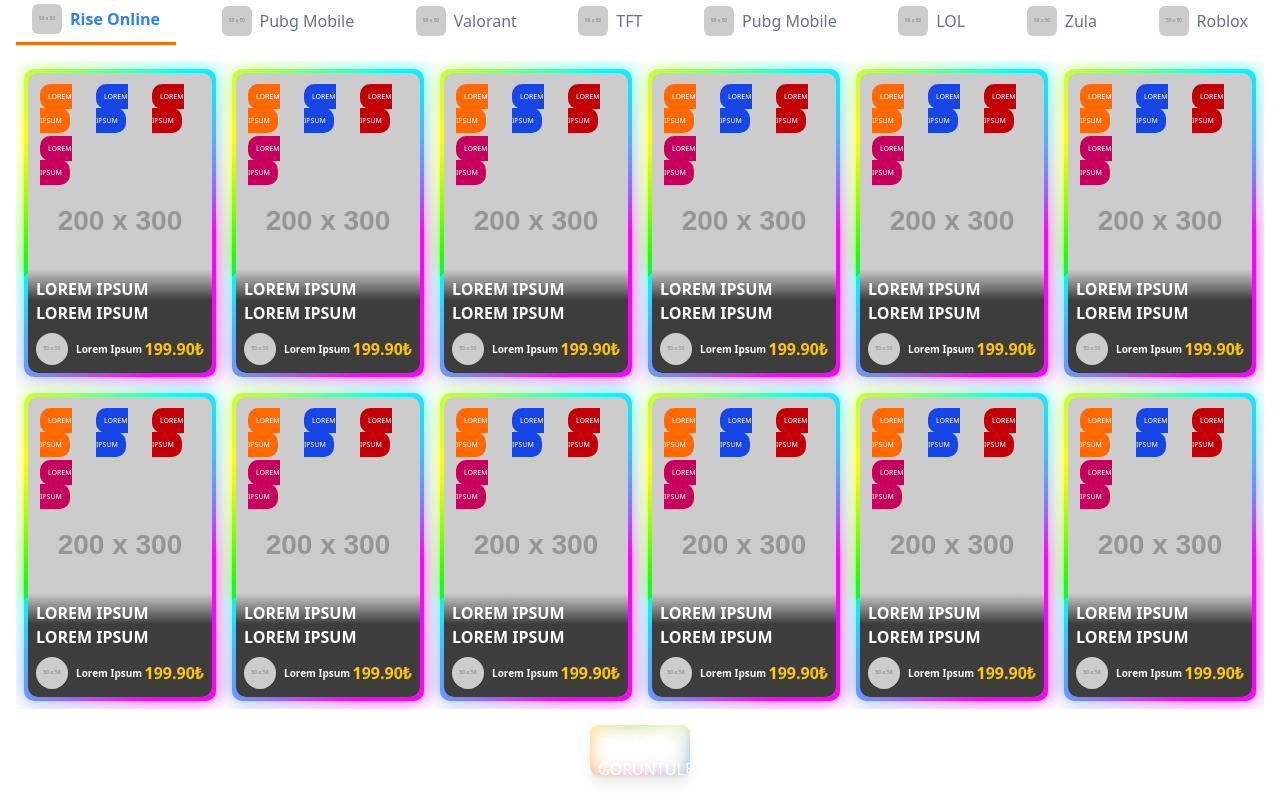
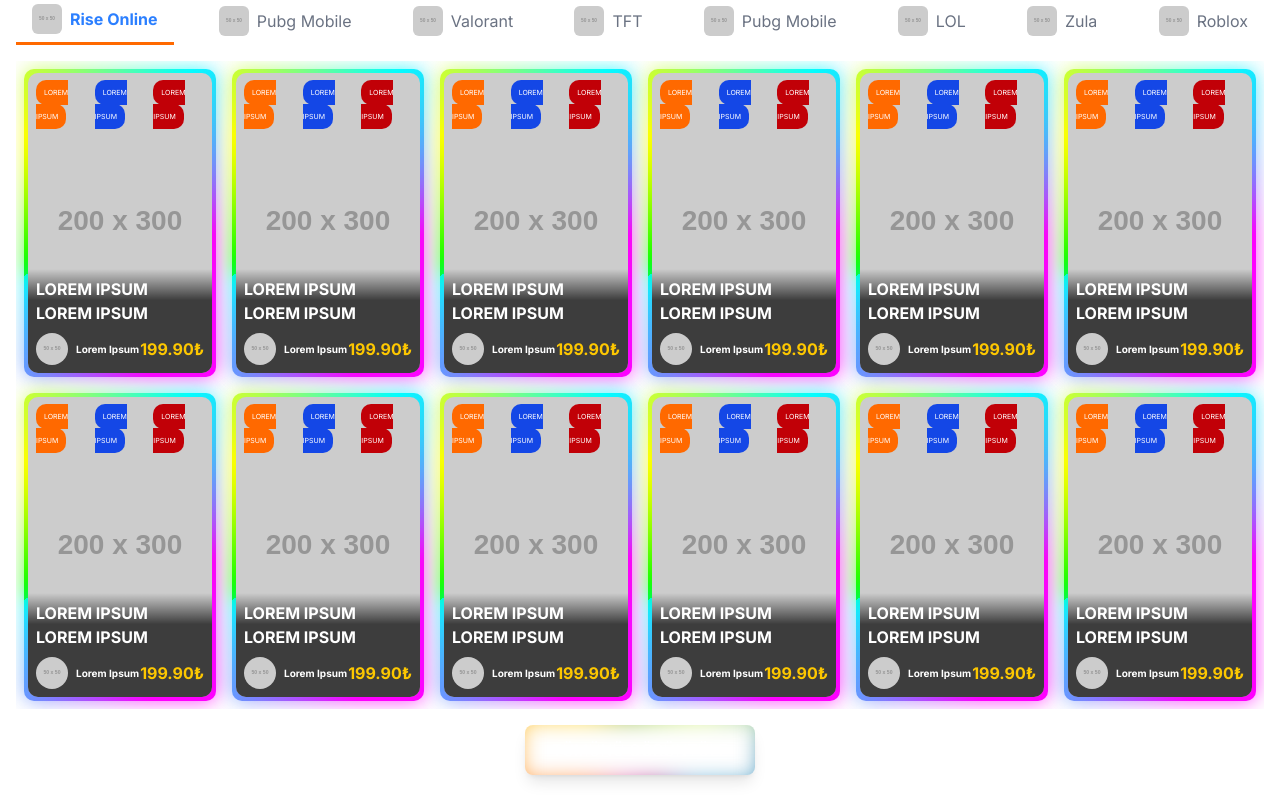
Before and after one commit to kodla-io/epinko-app, a Next.js app: page / in a window 1280 px wide. Shown: the part 980-1780 px from the top of the page. Built offline with nearby package versions, Linux system fonts and the light colour scheme.

Commit message:
Buttons Animations Fixed
Buttons Animations Fixed

```diff
--- a/componants/advert/advert-tabs.js
+++ b/componants/advert/advert-tabs.js
@@ -60,7 +60,7 @@
                 <Link href="#">
                   <div className="p-1 glow">
                     <div className="relative min-h-[300px] max-h-[300px] overflow-hidden glow-inside">
-                      <div className="absolute top-0 left-0 grid grid-cols-3 w-full space-y-1 p-2">
+                      <div className="absolute top-0 left-0 grid flex-cols md:grid-cols-3 w-full space-y-1 p-1">
                         <div className="px-1">
                           <span className="bg-orange-500 text-white text-[7px] p-2 rounded-[10px]">LOREM IPSUM</span>
                         </div>
@@ -69,9 +69,6 @@
                         </div>
                         <div className="px-1">
                           <span className="bg-red-700 text-white text-[7px] p-2 rounded-[10px]">LOREM IPSUM</span>
-                        </div>
-                        <div className="px-1">
-                          <span className="bg-pink-700 text-white text-[7px] p-2 rounded-[10px]">LOREM IPSUM</span>
                         </div>
                       </div>
                       {/* <div className="absolute top-2 right-2">
@@ -120,7 +117,7 @@
       ))}
 
       <div className="flex justify-center items-center py-4">
-        <Link href="/all-games">
+        <Link href="/all-adverts">
           <button
             style={{
               // backgroundColor: "var(--btn-bg)",
--- a/componants/all-games/AllGames.js
+++ b/componants/all-games/AllGames.js
@@ -39,10 +39,10 @@
           <Link href="/all-games">
             <button
               style={{
-                backgroundColor: "var(--btn-bg)",
+                // backgroundColor: "var(--btn-bg)",
                 color: "var(--btn-color)",
               }}
-              className="px-6 py-2 text-white rounded-lg shadow-lg transition duration-300 glow-on-hover"
+              className="px-6 py-2 text-white rounded-lg shadow-lg transition duration-300 border-glow"
             >
               DAHA FAZLA GÖRÜNTÜLE
             </button>
--- a/componants/game-detail-advert/game-detail-advert.js
+++ b/componants/game-detail-advert/game-detail-advert.js
@@ -76,10 +76,10 @@
         <Link href="/all-games">
           <button
             style={{
-              backgroundColor: "var(--btn-bg)",
+              // backgroundColor: "var(--btn-bg)",
               color: "var(--btn-color)",
             }}
-            className="px-6 py-2 text-white rounded-lg shadow-lg transition duration-300 glow-on-hover"
+            className="px-6 py-2 text-white rounded-lg shadow-lg transition duration-300 border-glow"
           >
             DAHA FAZLA GÖRÜNTÜLE
           </button>
--- a/componants/layout/Header.js
+++ b/componants/layout/Header.js
@@ -261,7 +261,7 @@
                 </div>
               </div>
             </div>
-            <button className="px-4 py-2 text-white rounded-md transition border-glow">
+            <button className="px-4 py-2 text-white rounded-md transition border-glow-header">
               Giriş Yap
             </button>
             {/* <FaShoppingCart className="text-xl cursor-pointer" /> */}
--- a/componants/new-games-slider/downSlider.js
+++ b/componants/new-games-slider/downSlider.js
@@ -71,10 +71,10 @@
         <Link href="/all-games">
           <button
             style={{
-              backgroundColor: "var(--btn-bg)",
+              // backgroundColor: "var(--btn-bg)",
               color: "var(--btn-color)",
             }}
-            className="px-6 py-2 text-white rounded-lg shadow-lg transition duration-300 glow-on-hover"
+            className="px-6 py-2 text-white rounded-lg shadow-lg transition duration-300 border-glow"
           >
             Tümünü Görüntüle
           </button>
--- a/componants/news/news.js
+++ b/componants/news/news.js
@@ -102,10 +102,10 @@
         <Link href="/all-games">
           <button
             style={{
-              backgroundColor: "var(--btn-bg)",
+              // backgroundColor: "var(--btn-bg)",
               color: "var(--btn-color)",
             }}
-            className="px-6 py-2 text-white rounded-lg shadow-lg transition duration-300 glow-on-hover"
+            className="px-6 py-2 text-white rounded-lg shadow-lg transition duration-300 border-glow"
           >
             Tümünü Görüntüle
           </button>
--- a/componants/popular-games/popular-games.js
+++ b/componants/popular-games/popular-games.js
@@ -156,10 +156,10 @@
         <Link href="/all-games">
           <button
             style={{
-              backgroundColor: "var(--btn-bg)",
+              // backgroundColor: "var(--btn-bg)",
               color: "var(--btn-color)",
             }}
-            className="px-6 py-2 text-white rounded-lg shadow-lg transition duration-300 glow-on-hover"
+            className="px-6 py-2 text-white rounded-lg shadow-lg transition duration-300 border-glow"
           >
             Tümünü Görüntüle
           </button>
--- a/src/app/globals.css
+++ b/src/app/globals.css
@@ -879,6 +879,53 @@
   background-color: var(--label);
 } */
 
+.border-glow-header {
+  overflow: hidden;
+  position: relative;
+  width: 100px;
+  height: 50px;
+  aspect-ratio: 1;
+  border-radius: 0.5em;
+  place-self: center;
+  place-content: center;
+  padding: 0.5em;
+  color: #ededed;
+  text-align: center;
+  text-transform: uppercase;
+  text-wrap: balance;
+  z-index: 1;
+}
+
+.border-glow-header::before {
+  position: absolute;
+  z-index: -1;
+  inset: -1.7em;
+  border: solid 1.25em;
+  border-image: conic-gradient(
+      from var(--b),
+      #669900,
+      #99cc33,
+      #ccee66,
+      #006699,
+      #3399cc,
+      #990066,
+      #cc3399,
+      #ff6600,
+      #ff9900,
+      #ffcc00,
+      #669900
+    )
+    1;
+  filter: blur(0.75em);
+  animation: b 7s linear infinite;
+  content: "";
+  transition: inset .2s ease-in-out;
+}
+
+.border-glow-header:hover::before {
+  inset: -1em;
+}
+
 @property --b {
   syntax: "<angle>";
   initial-value: 0deg;
@@ -887,7 +934,7 @@
 .border-glow {
   overflow: hidden;
   position: relative;
-  width: 100px;
+  width: 230px;
   height: 50px;
   aspect-ratio: 1;
   border-radius: 0.5em;
--- a/src/app/layout.js
+++ b/src/app/layout.js
@@ -2,6 +2,11 @@
 import "./globals.css";
 import Header from "../../componants/layout/Header";
 import Footer from "../../componants/layout/Fotter";
+
+import { Inter } from "next/font/google";
+
+// If loading a variable font, you don't need to specify the font weight
+const inter = Inter({ subsets: ["latin"] });
 
 const geistSans = Geist({
   variable: "--font-geist-sans",
@@ -22,7 +27,7 @@
   return (
     <html lang="en">
       <body
-        className={`${geistSans.variable} ${geistMono.variable} antialiased`}
+        className={`${geistSans.variable} ${geistMono.variable} ${inter.className} antialiased`}
       >
         <Header />
         {children}
```
